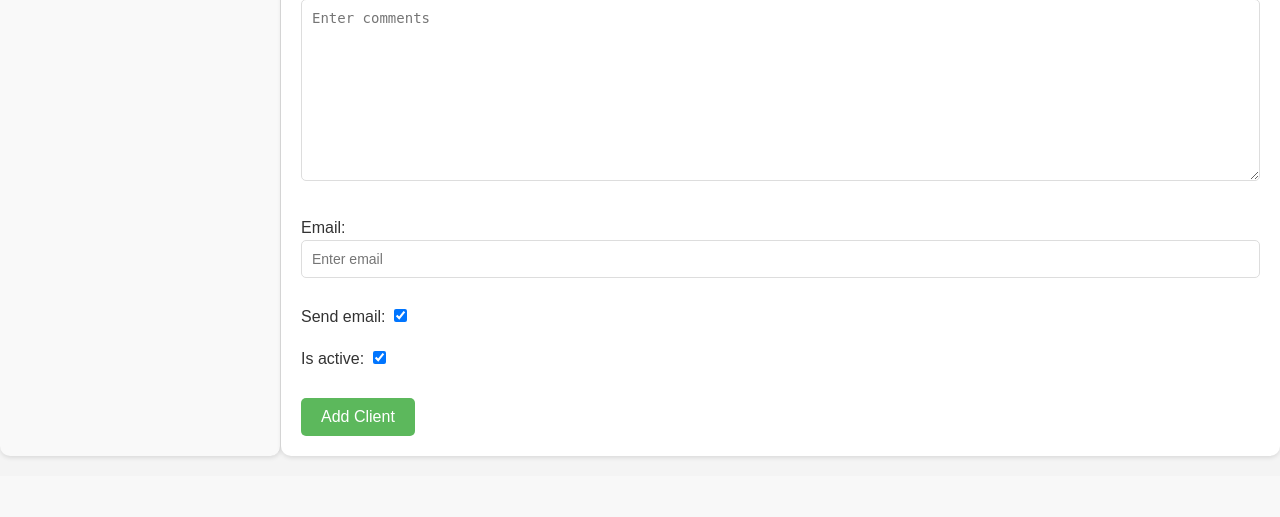
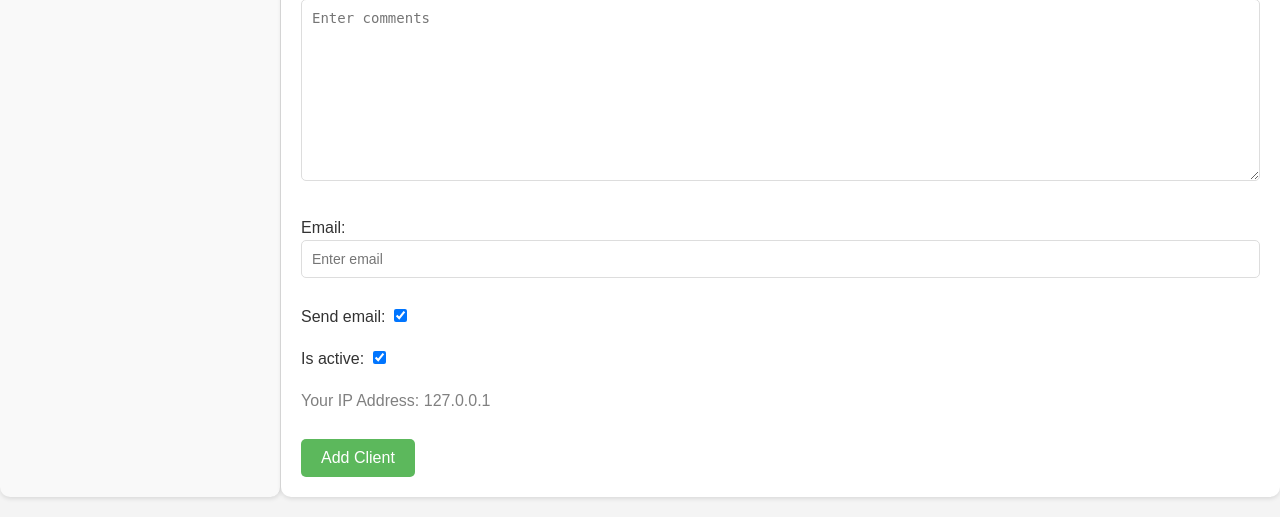
Before and after one commit to iOSSergey/client-management-system, a Django app: page /add-client/ in a window 1280 px wide. Shown: the part 1594-2111 px from the top of the page. Before the commit the page ends 2053 px from the top, so only its background shows below. Run offline with Django 5.2, Linux system fonts and the light colour scheme.

Commit message:
:sparkles: Show IP Address in Add Client view

```diff
--- a/clients/templates/clients/add_client.html
+++ b/clients/templates/clients/add_client.html
@@ -16,6 +16,7 @@
 <form method="post" action="{% url 'add_client' %}">
     {% csrf_token %}
     {{ form.as_p }}
+    <p style="color: gray;">Your IP Address: {{ ip_address }}</p>
     <button type="submit">Add Client</button>
 </form>
 {% endblock %}
--- a/clients/views.py
+++ b/clients/views.py
@@ -70,28 +70,29 @@ def search_clients(request):
 
 
 def add_client(request):
+    # Get the client's IP address regardless of the request method
+    x_forwarded_for = request.META.get('HTTP_X_FORWARDED_FOR')
+    if x_forwarded_for:
+        # If there are multiple IPs, take the first one
+        ip_address = x_forwarded_for.split(',')[0].strip()
+    else:
+        # If the header is not present, use REMOTE_ADDR
+        ip_address = request.META.get('REMOTE_ADDR')
+
     if request.method == 'POST':
         form = ClientForm(request.POST)
         if form.is_valid():
             # Save the form data without committing to the database
             client = form.save(commit=False)
-
-            # Get the client's IP address
-            x_forwarded_for = request.META.get('HTTP_X_FORWARDED_FOR')
-            if x_forwarded_for:
-                # If there are multiple IPs, take the first one
-                client.ip_address = x_forwarded_for.split(',')[0].strip()
-            else:
-                # If the header is not present, use REMOTE_ADDR
-                client.ip_address = request.META.get('REMOTE_ADDR')
-
+            client.ip_address = ip_address  # Assign the IP address to the client instance
             client.save()  # Save the client to the database
             # Redirect to the client list or another page
             return redirect('latest_clients')
     else:
-        form = ClientForm()
+        form = ClientForm()  # Create a new form instance if not a POST request
 
-    return render(request, 'clients/add_client.html', {'form': form})
+    # Render the template with the form and IP address
+    return render(request, 'clients/add_client.html', {'form': form, 'ip_address': ip_address})
 
 
 def edit_client(request, client_id):
```
